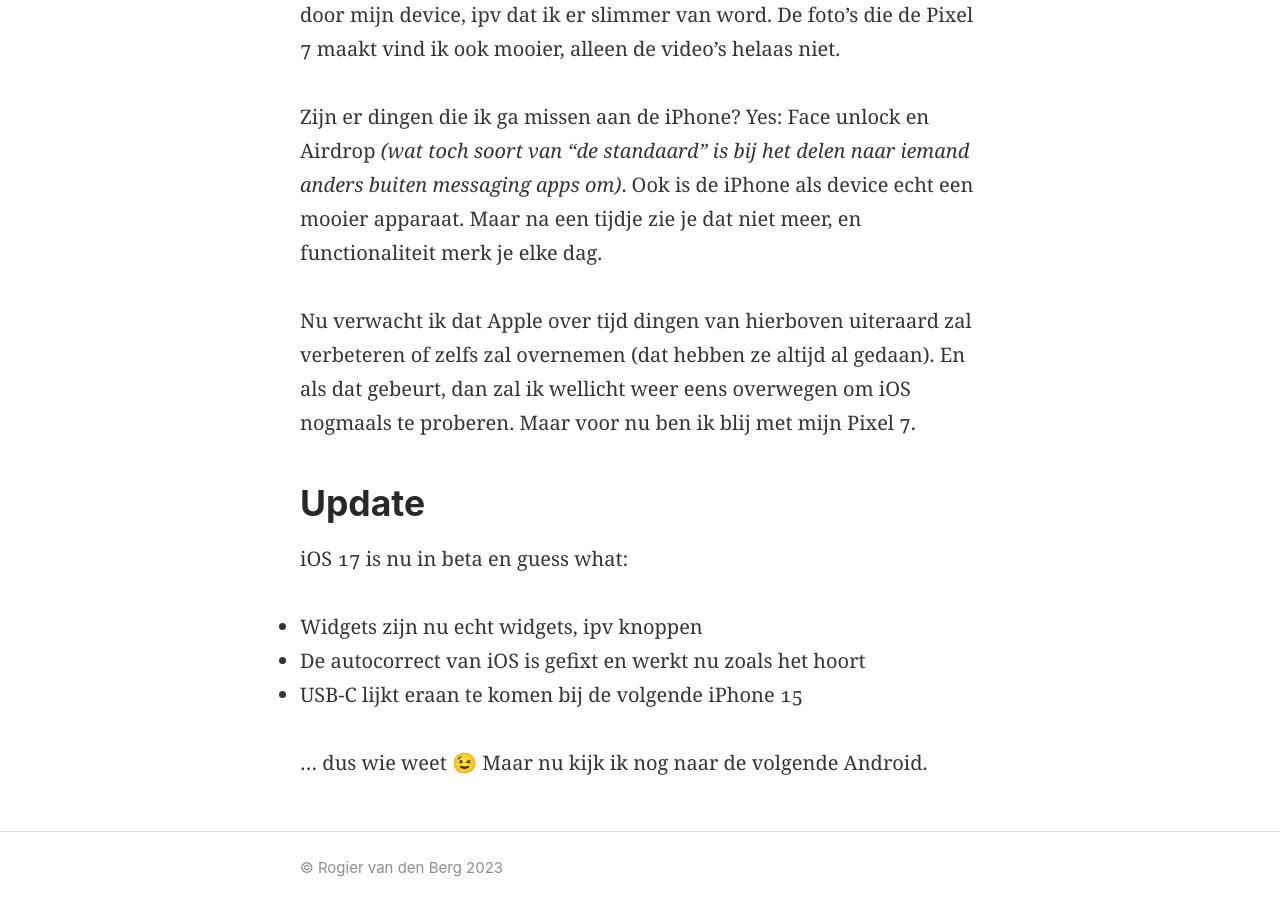
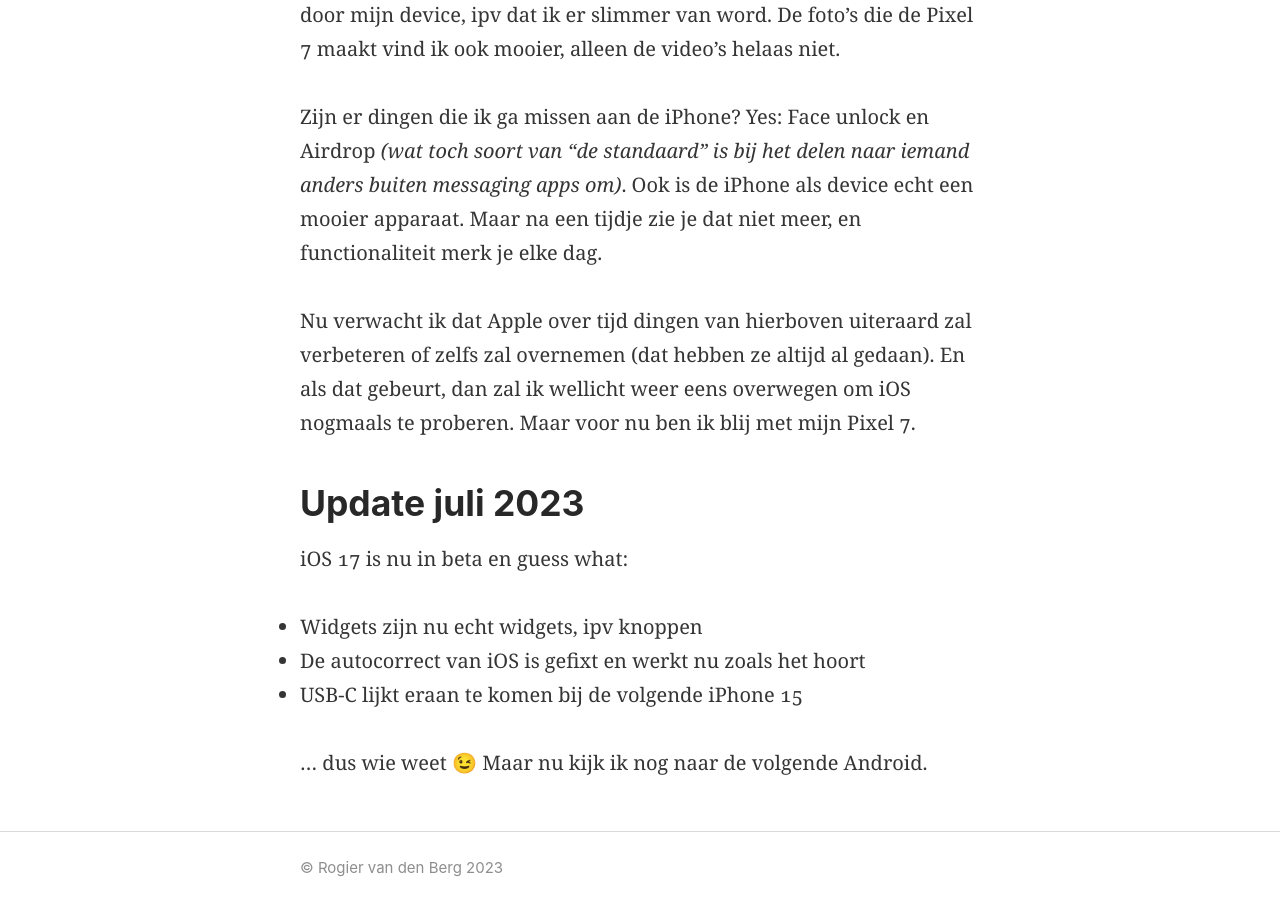
Before and after one commit to rogiervandenberg/rogiervandenberg.nl, a Jekyll site: the page built from _posts/2022-10-06-terug-bij-android.md, in a window 1280 px wide and 900 px high, scrolled down 3718 px. Built offline with Jekyll 4.4.1, drawn with Linux system fonts in a browser that asks for light colours.

Commit message:
Update post

```diff
--- a/_config.yml
+++ b/_config.yml
@@ -40,7 +40,7 @@ plugins:
 - jekyll-paginate
 
 # 3. Gem settings
-paginate: 2 # jekyll-paginate > items per page
+paginate: 5 # jekyll-paginate > items per page
 paginate_path: page:num # jekyll-paginate > blog page
 
 # 4. Jekyll settings
--- a/_posts/2022-10-06-terug-bij-android.md
+++ b/_posts/2022-10-06-terug-bij-android.md
@@ -39,7 +39,7 @@ Zijn er dingen die ik ga missen aan de iPhone? Yes: Face unlock en Airdrop _(wat
 
 Nu verwacht ik dat Apple over tijd dingen van hierboven uiteraard zal verbeteren of zelfs zal overnemen (dat hebben ze altijd al gedaan). En als dat gebeurt, dan zal ik wellicht weer eens overwegen om iOS nogmaals te proberen. Maar voor nu ben ik blij met mijn Pixel 7.
 
-## Update
+## Update juli 2023
 
 iOS 17 is nu in beta en guess what:
 
```
